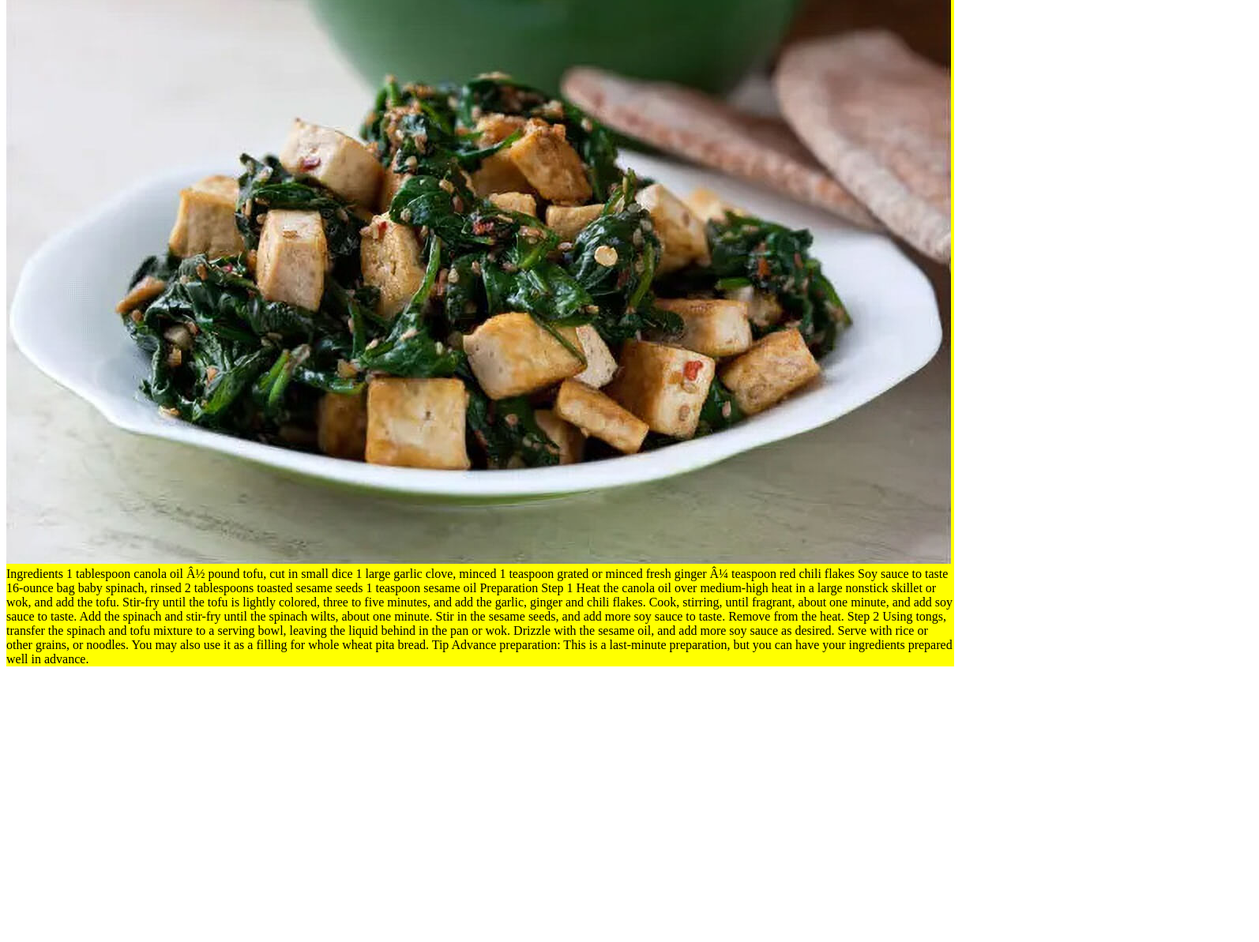
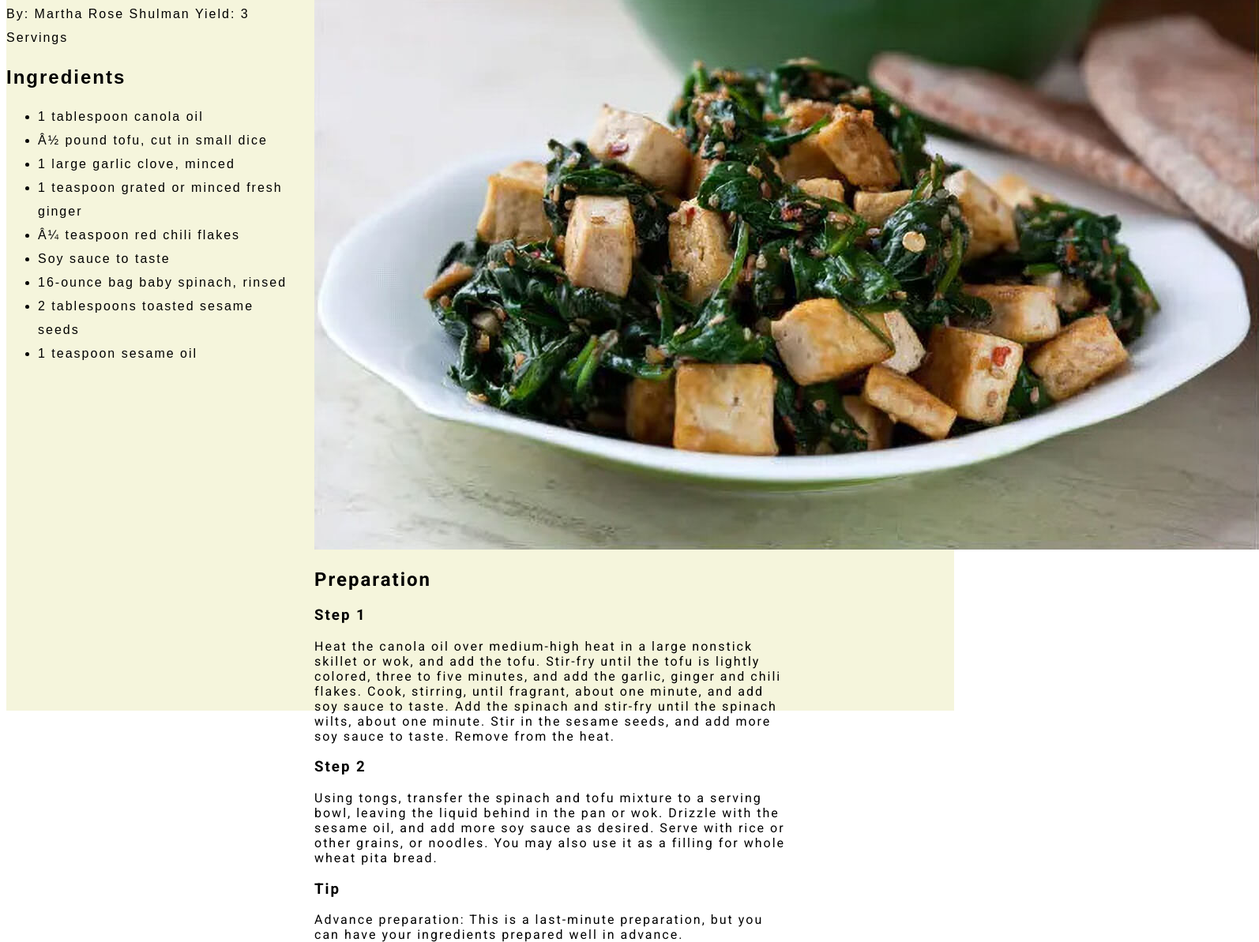
Before and after one commit to lexy111-debug/Excercise7, a plain HTML site: page index.html in a window 1280 px wide. Shown: the part 108-1301 px from the top of the page at 79% size, 1594 px wide, since content can reach past the window. Before the commit the page ends 960 px from the top, so only its background shows below. Drawn offline with Linux system fonts and the light colour scheme; a web font is replaced by a local one.

Commit message:
excercise7

```diff
--- a/index.html
+++ b/index.html
@@ -3,18 +3,40 @@
 <html lang="eng-ca">
   <head>
     <meta charset="utc-8">
-    <title>Exercise 6: Navigation</title>
+    <title>Exercise 7:Typography</title>
     <!-- This is code to embed/employ Google Fonts in the site design, we'll learn more about this next week--->
     <link rel="preconnect" href="https://fonts.googleapis.com">
-    <link rel="preconnect" href="https://fonts.gstatic.com" crossorigin>
-    <link href="https://fonts.googleapis.com/css2?family=Roboto:ital,wght@0,100;0,300;0,400;0,500;0,700;0,900;1,100;1,300;1,400;1,500;1,700;1,900&display=swap" rel="stylesheet">
-    <!-- End of Google Fonts embed--->
+<link rel="preconnect" href="https://fonts.gstatic.com" crossorigin>
+<link href="https://fonts.googleapis.com/css2?family=Roboto:ital,wght@0,100;0,300;0,400;0,500;0,700;0,900;1,100;1,300;1,400;1,500;1,700;1,900&display=swap" rel="stylesheet">
+    <link rel="preconnect" href="https://fonts.googleapis.com">
+<link rel="preconnect" href="https://fonts.gstatic.com" crossorigin>
+<link href="https://fonts.googleapis.com/css2?family=Mona+Sans:ital,wght@0,200..900;1,200..900&family=Roboto:ital,wght@0,100;0,300;0,400;0,500;0,700;0,900;1,100;1,300;1,400;1,500;1,700;1,900&display=swap" rel="stylesheet">
     <style>
+
       .container{
-        background-color:#ffff00;
+         font-family: "Roboto", sans-serif;
+        background-color:#F5F5DC;
+        letter-spacing:2px;
         width: 1200px;
+        height: 1000px;
       }
+      .left{
+        font-family: "Mona Sans", sans-serif;
+        line-height:30px;
 
+        width: 30%;
+        float: left;
+        margin-right: 30px;
+        height: 1000px;
+      }
+      .right{
+        width: 50%;
+        float: left;
+        height: 1000px;
+      }
+      .image{
+        width: 550;
+      }
        </style>
 
   </head>
@@ -23,34 +45,72 @@
 
 
 
-
-
-Spinach, Tofu and Sesame Stir-Fry
+<div class="left">
+<h1>
+Spinach, Tofu and Sesame Stir-Fry</h1>
 By: Martha Rose Shulman
 Yield: 3 Servings
-<img src="exercise7.jpeg" alt="Stir-fried tofu with spinach">
+
+<h2>
+
 Ingredients
 
+</h2>
+     <ul>
+       <li>
 1 tablespoon canola oil
+         </li>
+       <li>
 ½ pound tofu, cut in small dice
+       </li>
+       <li>
 1 large garlic clove, minced
+       </li>
+       <li>
 1 teaspoon grated or minced fresh ginger
+          </li>
+       <li>
 ¼ teaspoon red chili flakes
+         </li>
+       <li>
 Soy sauce to taste
+         </li>
+       <li>
 16-ounce bag baby spinach, rinsed
+         </li>
+       <li>
 2 tablespoons toasted sesame seeds
+       </li>
+       <li>
 1 teaspoon sesame oil
+         </li>
+       </ul>
+  </div>
 
+     <div class="right">
+       <img src="exercise7.jpeg" alt="Stir-fried tofu with spinach" class="image">
+<h2>
 Preparation
-
+</h2>
+     <h3>
 Step 1
+       </h3>
+     <p>
 Heat the canola oil over medium-high heat in a large nonstick skillet or wok, and add the tofu. Stir-fry until the tofu is lightly colored, three to five minutes, and add the garlic, ginger and chili flakes. Cook, stirring, until fragrant, about one minute, and add soy sauce to taste. Add the spinach and stir-fry until the spinach wilts, about one minute. Stir in the sesame seeds, and add more soy sauce to taste. Remove from the heat.
-
+       </p>
+<h3>
 Step 2
+  </h3>
+     <p>
 Using tongs, transfer the spinach and tofu mixture to a serving bowl, leaving the liquid behind in the pan or wok. Drizzle with the sesame oil, and add more soy sauce as desired. Serve with rice or other grains, or noodles. You may also use it as a filling for whole wheat pita bread.
-
+       </p>
+<h3>
 Tip
+</h3>
+     <p>
 Advance preparation: This is a last-minute preparation, but you can have your ingredients prepared well in advance.
+       </p>
    </div>
+     </div>
  </body>
 </html>
```
